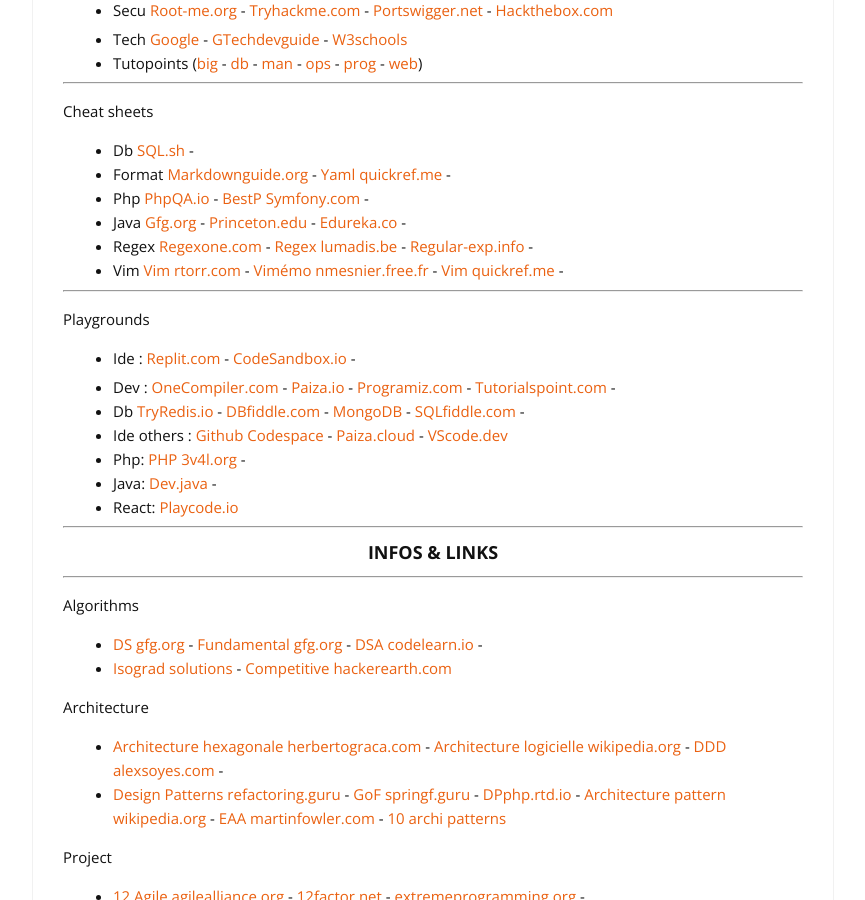
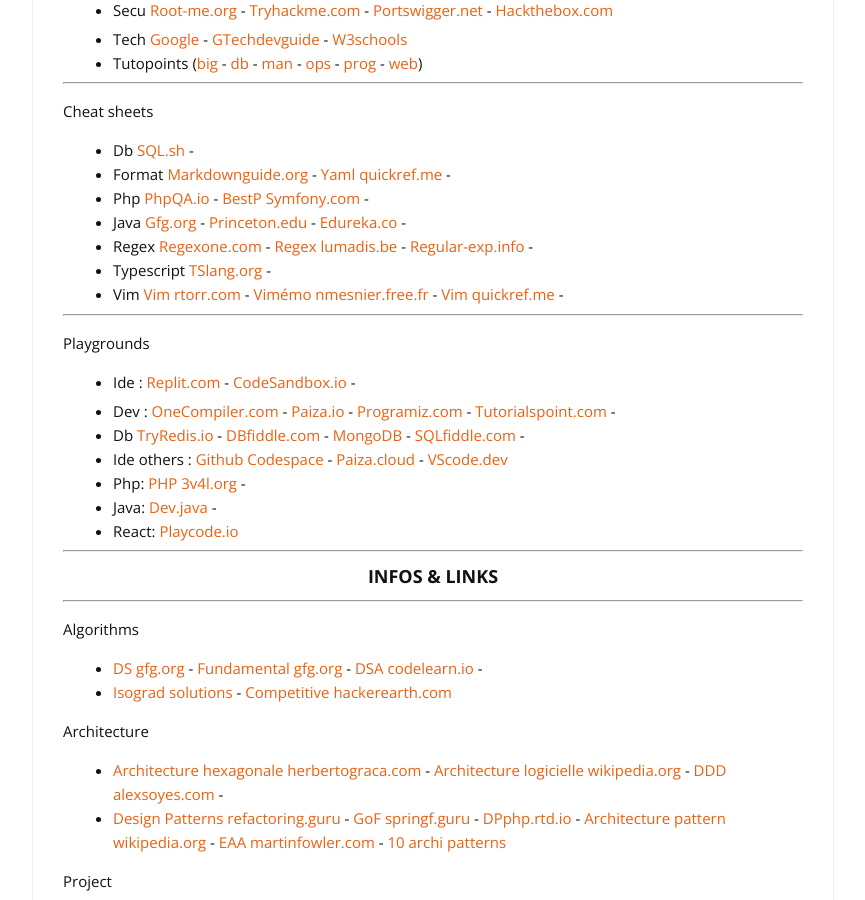
Before and after one commit to cylmat/cylmat.github.io, a Jekyll site: the page built from _pages/USEFUL.md, in a window 1280 px wide and 900 px high, scrolled down 711 px. Shown: the whole window, without its empty margins (207-1072 px from the left). Built offline with Jekyll 4.4.1, drawn with Linux system fonts in a browser that asks for light colours; nearby versions of some CDN libraries.

Commit message:
Update USEFUL.md

```diff
--- a/_pages/USEFUL.md
+++ b/_pages/USEFUL.md
@@ -39,6 +39,7 @@
 - Php [PhpQA.io](https://phpqa.io) - [BestP Symfony.com](https://symfony.com/doc/current/best_practices.html) -
 - Java [Gfg.org](https://www.geeksforgeeks.org/java-cheat-sheet) - [Princeton.edu](https://introcs.cs.princeton.edu/java/11cheatsheet/) - [Edureka.co](https://www.edureka.co/blog/cheatsheets/java-cheat-sheet/) -
 - Regex [Regexone.com](https://regexone.com) - [Regex lumadis.be](https://lumadis.be/regex) - [Regular-exp.info](https://www.regular-expressions.info) -
+- Typescript [TSlang.org](https://www.typescriptlang.org/cheatsheets) -
 - Vim [Vim rtorr.com](https://vim.rtorr.com) - [Vimémo nmesnier.free.fr](http://nmesnier.free.fr/vim.html) - [Vim quickref.me](https://quickref.me/vim) -
 
 ---
```
